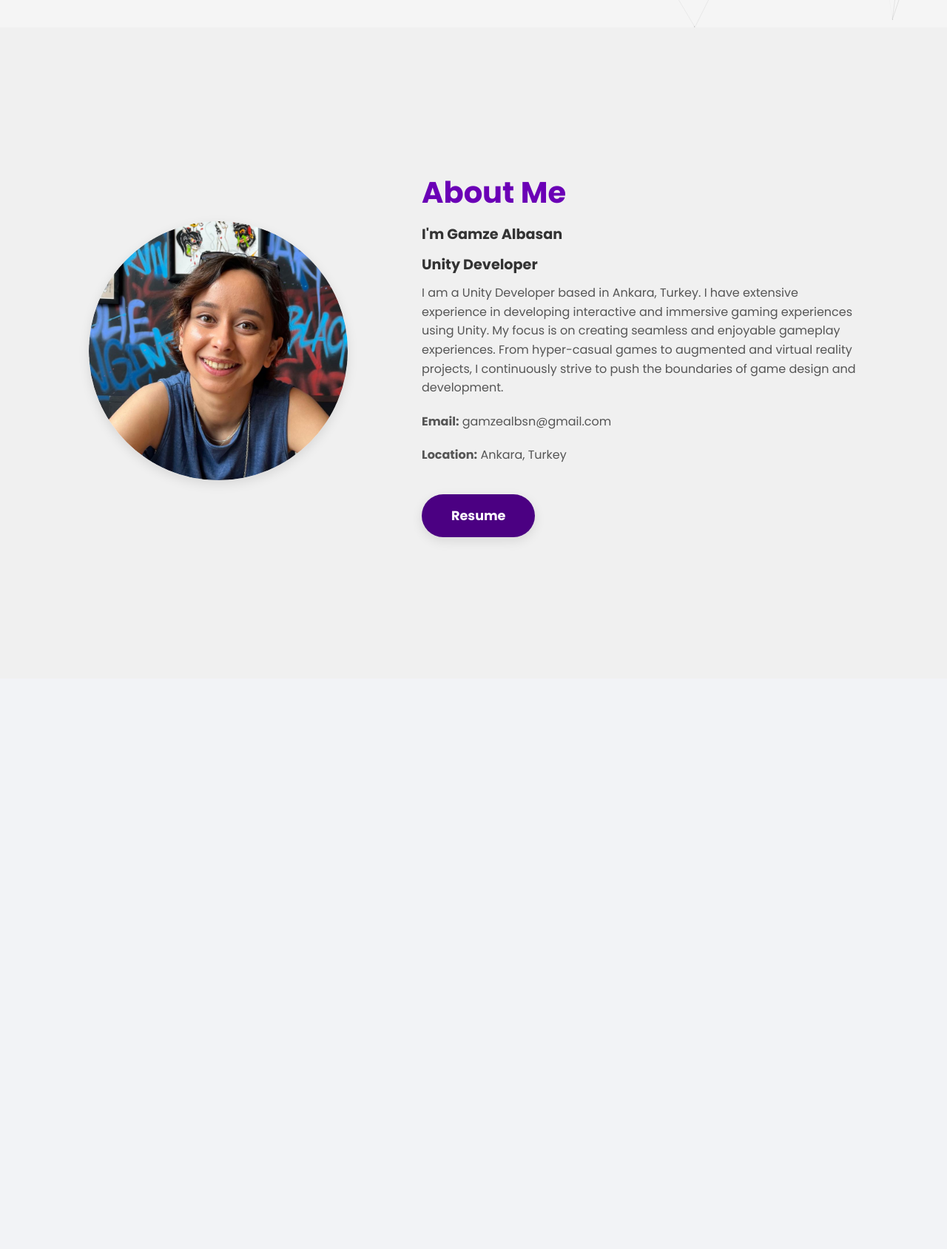
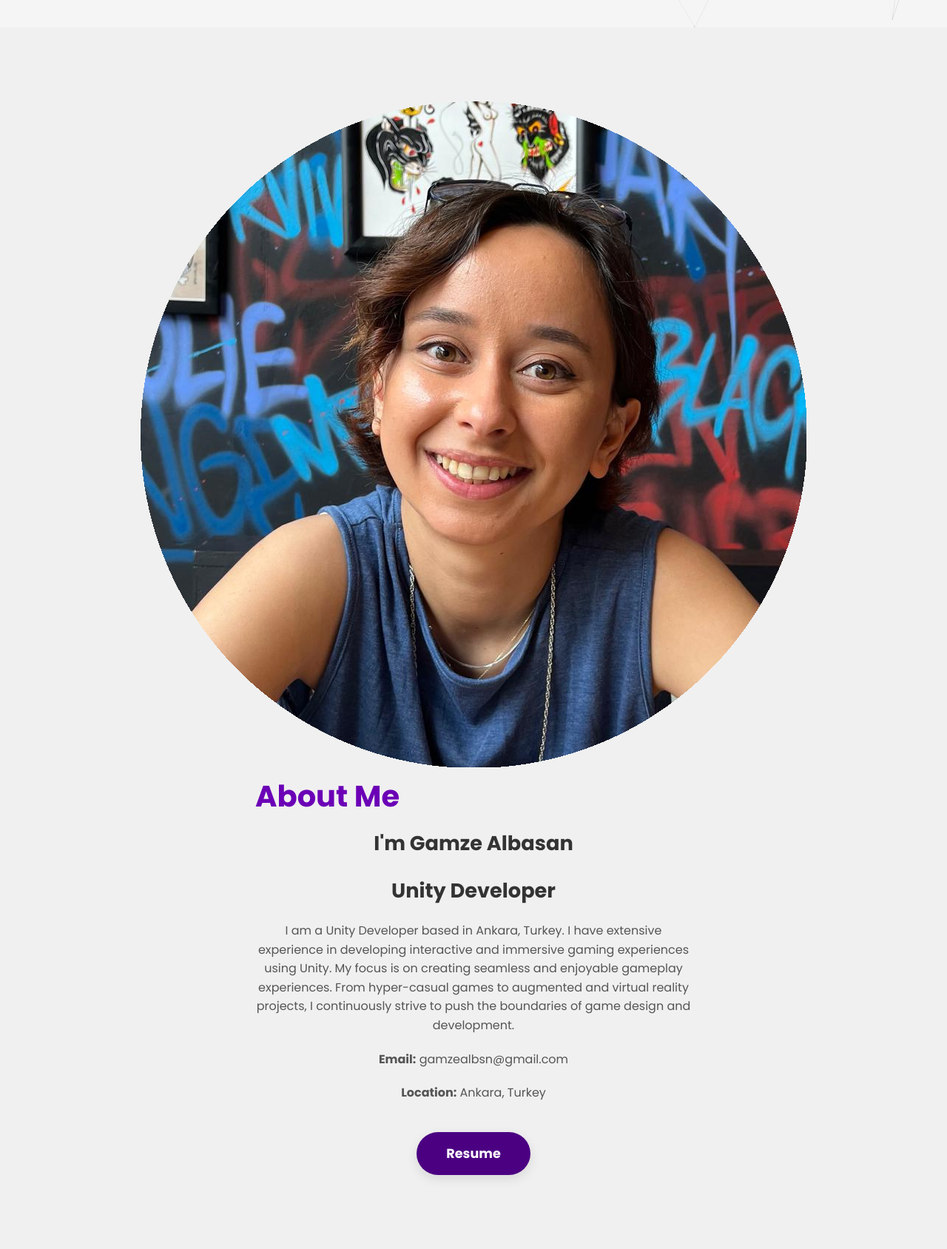
Before and after one commit to gmzalbsn/gamze.github.io, a PHP site: page / in a window 1280 px wide. Shown: the part 763-2451 px from the top of the page at 74% size. Before the commit the page ends 1499 px from the top, so only its background shows below. Run offline with PHP 8.4, Linux system fonts and the light colour scheme; a map, chart or similar area stays blank.

Commit message:
Update styles.css

```diff
--- a/styles.css
+++ b/styles.css
@@ -75,7 +75,7 @@ body {
 
 .content h1 {
     font-size: 4rem;
-    color: #001f59; /* Set a visible color for the text */
+    color: #001f59;
     margin-bottom: 10px;
 }
 
@@ -100,7 +100,7 @@ body {
 }
 
 .dynamic-text {
-    border-right: 2px solid #86edbc; /* Caret effect */
+    border-right: 2px solid #86edbc;
     animation: blink-caret 0.7s step-end infinite;
 }
 
@@ -142,42 +142,29 @@ body {
 /* About Section */
 .about-section {
     display: flex;
-    justify-content: center; /* Centers the section horizontally */
-    align-items: center; /* Aligns the items vertically */
+    flex-direction: column; /* Stack content vertically */
+    justify-content: center; /* Center content vertically */
+    align-items: center; /* Center content horizontally */
     padding: 100px 50px;
     background-color: #f0f0f0;
-    flex-direction: row;
 }
 
-.about-image {
-    flex-shrink: 0;
-    width: 350px; /* Large image size */
-    height: auto;
-    margin-right: 100px; /* Increase the margin to move text further to the right */
-    position: relative;
+/* About Me Text and Logo Centered */
+.about-container {
+    display: flex;
+    align-items: center; /* Vertically align the logo and the text */
+    justify-content: center; /* Center the entire container horizontally */
 }
 
-/* Main Image Styling */
-.about-image img {
-    width: 100%;
+.about-logo {
+    width: 50px; /* Small logo size */
     height: auto;
-    border-radius: 200px; /* Keep the rounded corners */
-    box-shadow: 0px 5px 15px rgba(0,0,0,0.1); /* Subtle shadow */
-    position: relative;
-    z-index: 1;
+    margin-right: 15px; /* Space between the logo and the text */
 }
 
-/* Remove square image below the main image */
-.about-image::after {
-    content: "";
-    display: none !important; /* Ensure no square image is displayed */
-}
-
-/* Text Section */
 .about-text {
-    flex-grow: 1;
-    text-align: left;
-    max-width: 50%;
+    text-align: center;
+    max-width: 50%; /* Reduce text width */
     line-height: 1.6;
     color: #333;
 }
@@ -185,25 +172,27 @@ body {
 /* About Me Heading */
 .about-text h2 {
     font-family: 'Poppins', sans-serif;
-    font-size: 2.5rem; /* Larger heading size */
-    color: #6b00b6; /* Purple color */
+    font-size: 2.5rem;
+    color: #6b00b6;
     font-weight: bold;
     margin-bottom: 10px;
+    display: flex;
+    align-items: center;
 }
 
 /* Subtitle styling */
 .about-text h3 {
     font-family: 'Poppins', sans-serif;
-    font-size: 1.2rem;
-    color: #333; /* Dark text color */
-    margin-bottom: 10px;
+    font-size: 1.7rem;
+    color: #333;
+    margin-bottom: 20px;
 }
 
 /* Paragraph styling */
 .about-text p {
     font-family: 'Poppins', sans-serif;
     font-size: 1rem;
-    color: #555; /* Lighter text color */
+    color: #555;
     margin-bottom: 20px;
 }
 
@@ -211,7 +200,7 @@ body {
 .resume-btn {
     display: inline-block;
     margin-top: 20px;
-    padding: 15px 40px; /* Larger padding for prominent button */
+    padding: 15px 40px;
     background-color: #4b0082;
     color: white;
     border-radius: 50px;
@@ -219,7 +208,7 @@ body {
     font-weight: bold;
     text-decoration: none;
     transition: background-color 0.3s ease;
-    box-shadow: 0px 5px 15px rgba(0,0,0,0.1); /* Button shadow */
+    box-shadow: 0px 5px 15px rgba(0,0,0,0.1);
 }
 
 .resume-btn:hover {
@@ -247,13 +236,15 @@ body {
 /* Responsive adjustments */
 @media (max-width: 768px) {
     .about-section {
-        flex-direction: column;
         text-align: center;
     }
 
-    .about-image {
-        margin: 0 0 20px 0;
-        width: 100%;
+    .about-container {
+        flex-direction: column; /* Stack logo and text vertically on smaller screens */
+    }
+
+    .about-logo {
+        margin-bottom: 20px; /* Space between logo and text */
     }
 
     .about-text {
```
